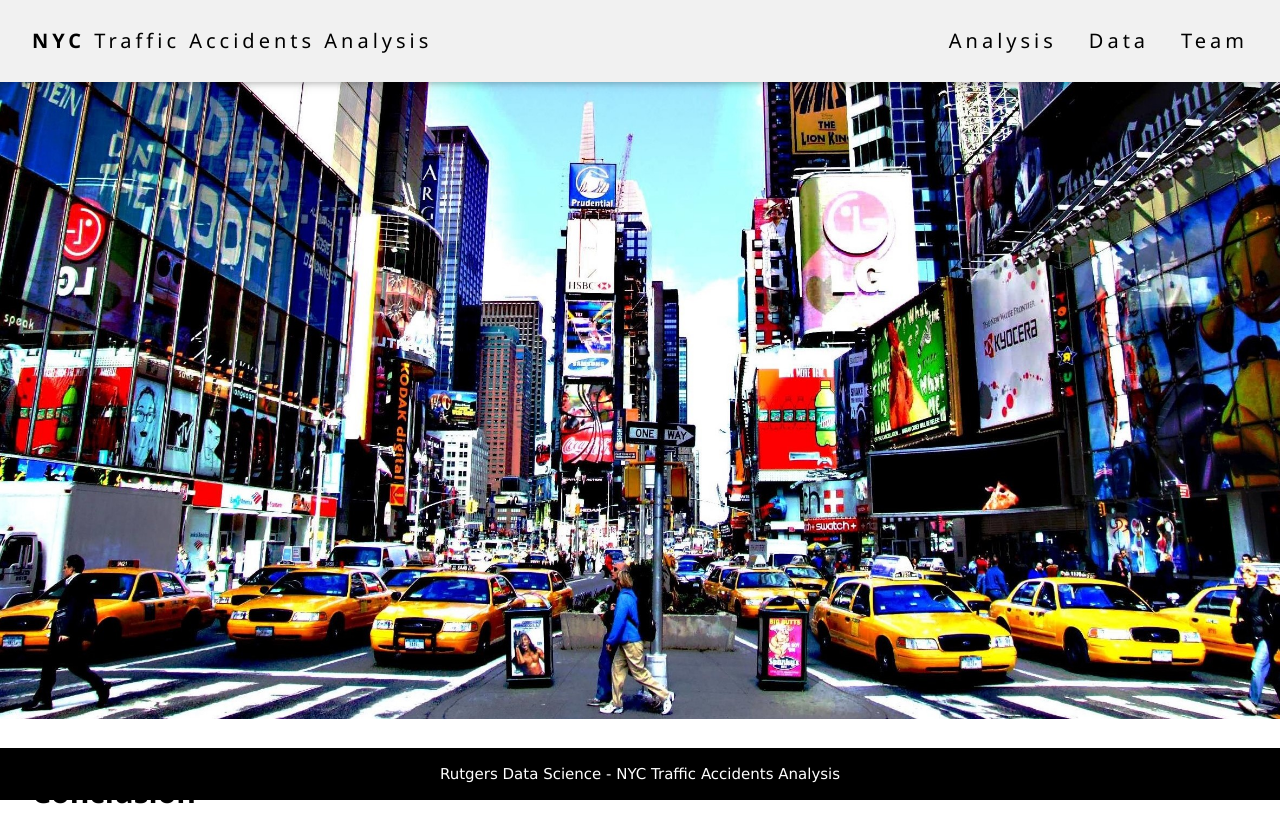
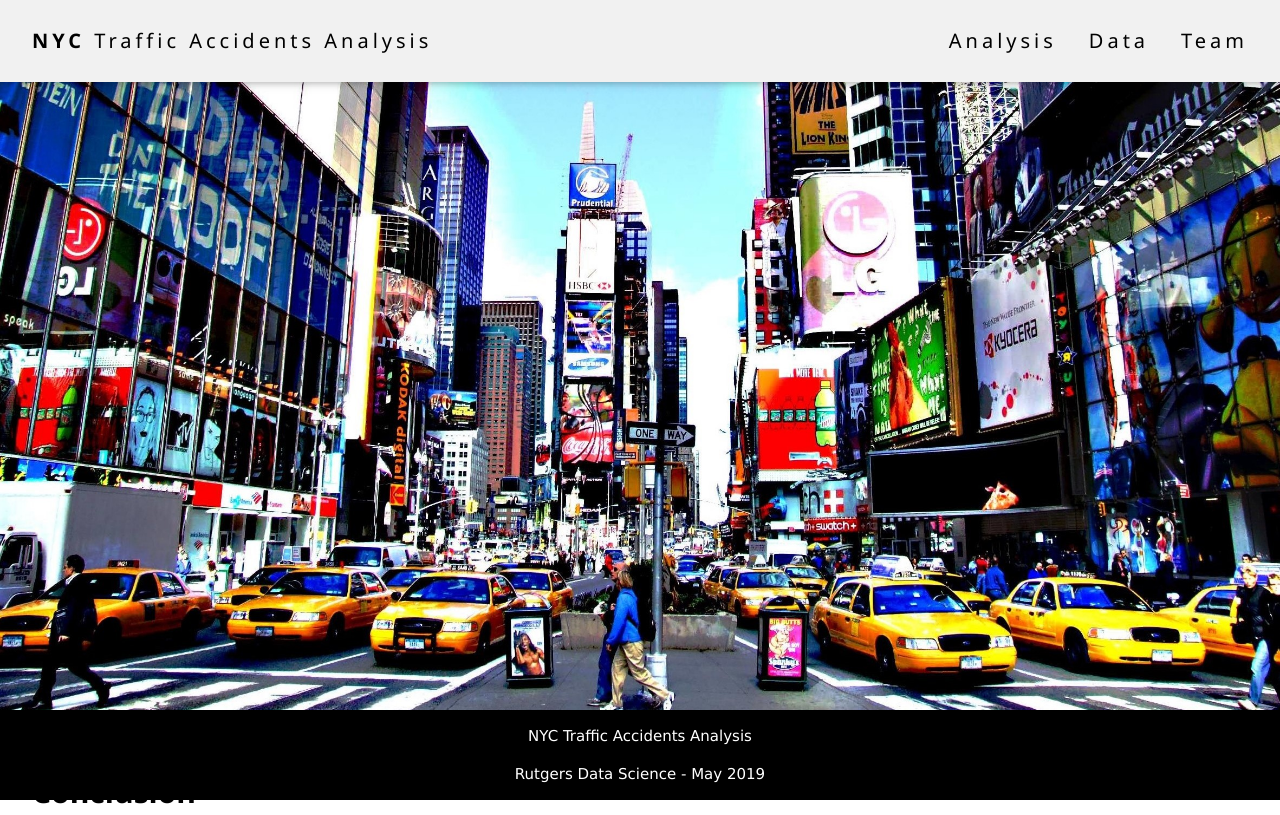
Before and after one commit to nyc-traffic-accidents/nyc-traffic-accidents.github.io, a plain HTML site: page index.html in a window 1280 px wide. Shown: the top 815 px of the page. Drawn offline with nearby package versions, Linux system fonts and the light colour scheme.

Commit message:
Update index.html

```diff
--- a/index.html
+++ b/index.html
@@ -322,7 +322,8 @@ h1 {
 
 <!-- Footer -->
 <footer class="footer w3-padding-8">
-  <p>Rutgers Data Science - NYC Traffic Accidents Analysis</p>
+  <p>NYC Traffic Accidents Analysis</p>
+  <p>Rutgers Data Science - May 2019</p>
 </footer>
 
 </html>
```
